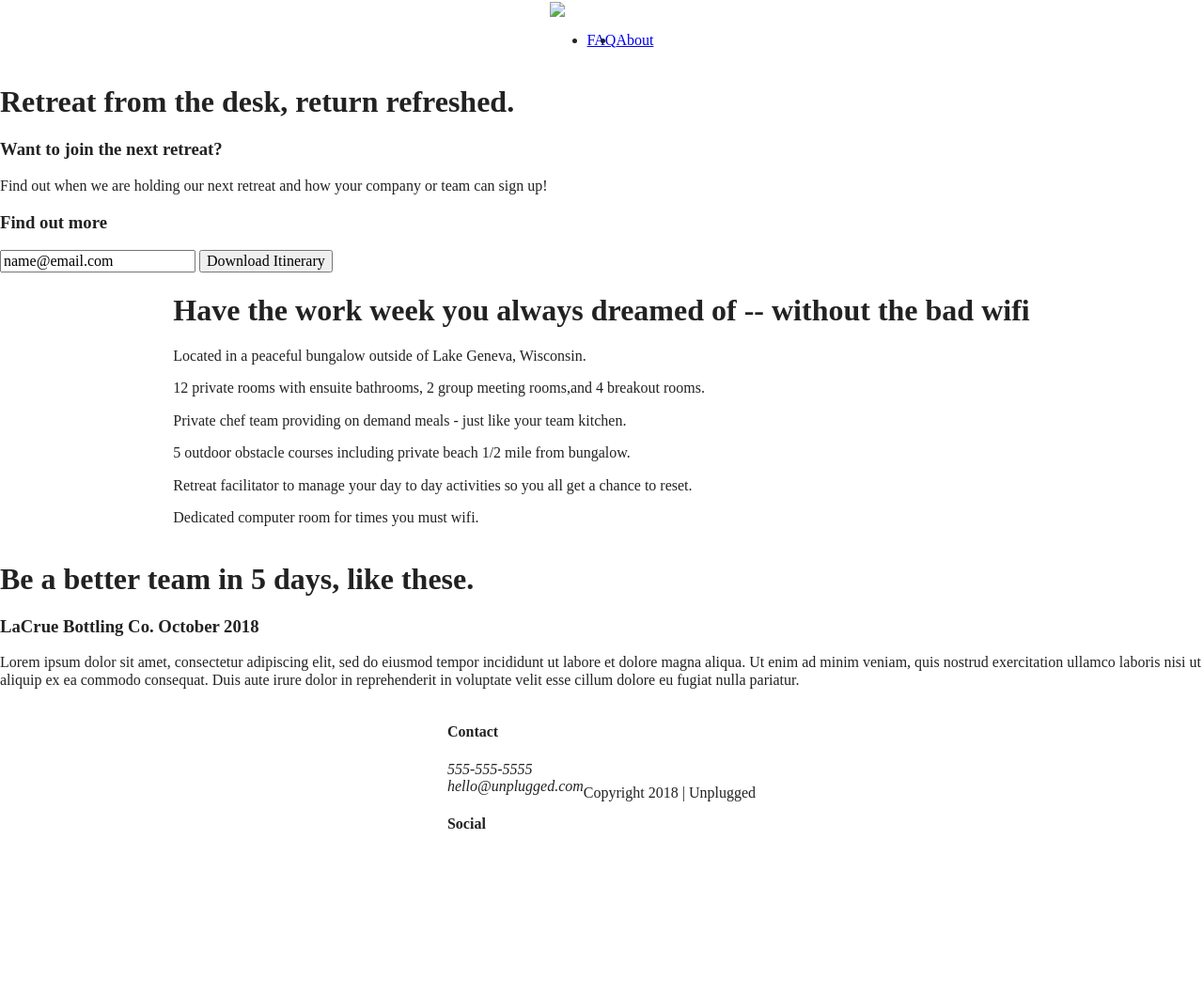
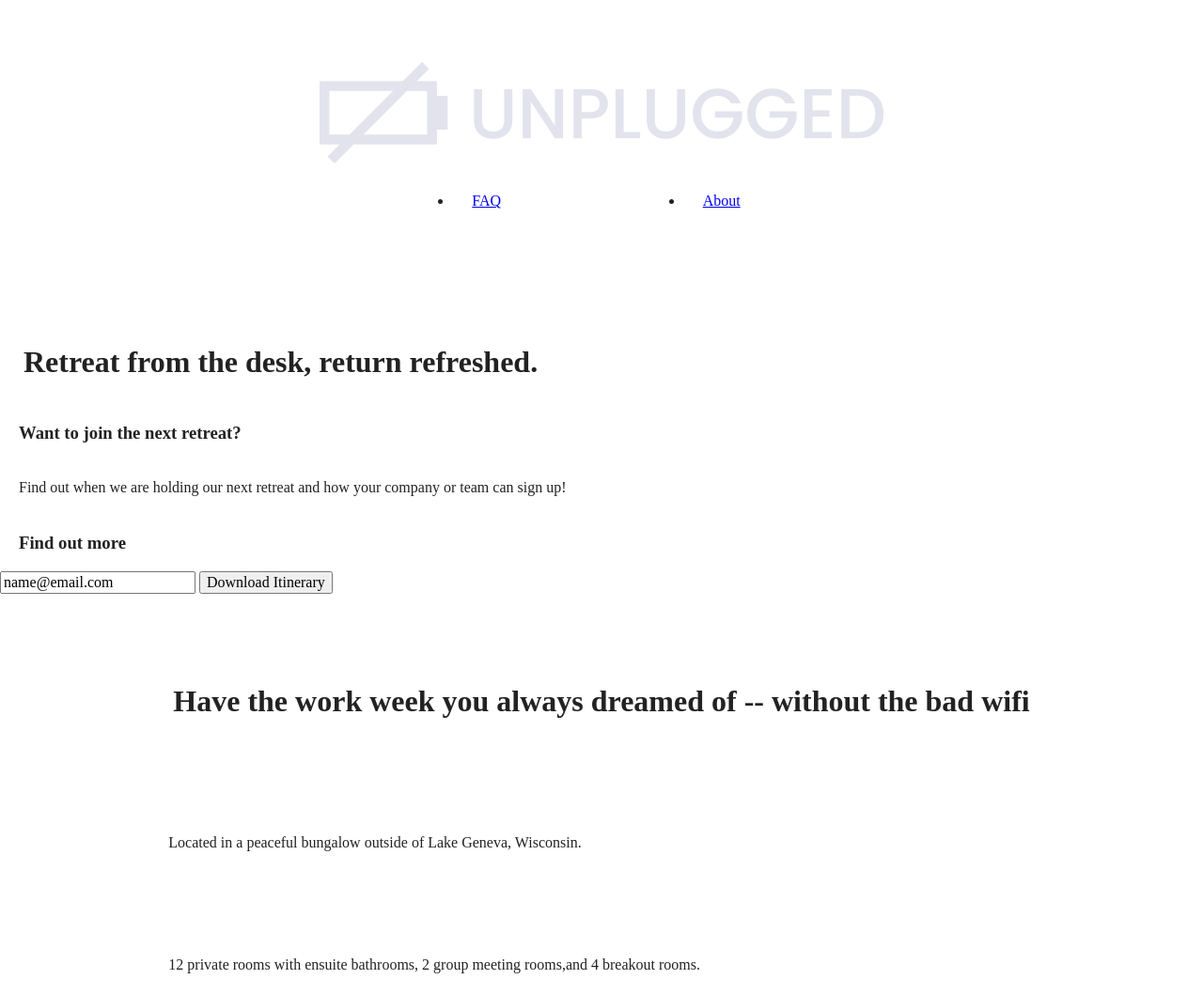
Before and after one commit to titusjosef/unpluged-retreat, a website built with Parcel: page index.html in a window 1280 px wide. Shown: the top 1059 px of the page at 94% size. Before the commit the page ends 940 px from the top, so only its background shows below. Built offline with nearby package versions, Linux system fonts and the light colour scheme; files whose address does not match are found by name.

Commit message:
I added margins and padding in my css and I added the images inside the image folder and then I added the unplugged image inside my html

```diff
--- a/css/main.css
+++ b/css/main.css
@@ -88,6 +88,47 @@ textarea {
    ========================================================================== */
 
     /* -------------------- Base Header - Footer Styles -------------------- */
+
+/* unplugged header */
+
+html {
+
+  font-size:16px;
+
+}
+
+body {
+
+  /*font-family: ;*/
+
+  font-size: 1em;
+
+}
+
+header img {
+
+  width: 100%;
+
+  margin: 0;
+}
+
+
+
+ /* Header styles */
+
+header {
+  padding: 15px 0;
+}
+
+
+
+.header-divider {
+
+width: 100%;
+
+}
+
+
 header,
 
 footer {
@@ -111,6 +152,11 @@ header.content-wrapper {
 
   flex-flow: row wrap;
 
+  width: 100%;
+
+  margin: 90%;
+
+
 }
 
 header nav {
@@ -123,6 +169,10 @@ header nav {
 
   flex-flow: row wrap;
 
+  padding: 15px;
+
+  width: 90%
+
 }
 
 header nav ul {
@@ -130,6 +180,26 @@ header nav ul {
   display: flex;
 
   justify-content: space-around;
+
+  width: 100%
+
+}
+
+nav ul li a{
+
+  padding:20px;
+
+  }
+
+h1 {
+  font-size: 2em;
+
+  margin: 0.67em 0;
+
+  justify-content: center;
+
+  align-content: center;
+
 
 }
 
@@ -175,6 +245,8 @@ footer .social-icons p {
 
   flex-flow: row wrap;
 
+  height: 22px;
+
 }
 /* Features */
 
@@ -185,6 +257,8 @@ footer .social-icons p {
   justify-content: center;
 
   flex-flow: row wrap;
+
+  padding: 50px;
 
 }
 
@@ -198,6 +272,8 @@ footer .social-icons p {
 
   flex-flow: row wrap;
 
+  width: 100%;
+
 }
 
 /* Reviews */
@@ -210,6 +286,63 @@ footer .social-icons p {
 
   flex-flow: row wrap;
 
+  width: 100%
+
+}
+
+h3 {
+  padding-left: 20px;
+  margin: 20px;
+  display: block;
+  font-size: 1.17em;
+  margin-block-start: 1em;
+  margin-block-end: 1em;
+  margin-inline-start: 0px;
+  margin-inline-end: 0px;
+  font-weight: bold;
+}
+
+p {
+
+  padding: 20px;
+
+  display: block;
+
+  margin-block-start: 1em;
+
+  margin-block-end: 1em;
+
+  margin-inline-start: 0px;
+
+  margin-inline-end: 0px;
+}
+
+h1 {
+  font-size: 2em;
+
+  margin: 0.67em 0;
+
+  justify-content: center;
+
+  align-content: center;
+
+  padding: 25px;
+
+}
+
+/* footer */
+
+header, footer {
+
+  display: flex;
+
+  justify-content: center;
+
+  align-items: center;
+
+  flex-flow: row wrap;
+
+  padding: 50px;
 }
 
 
@@ -266,6 +399,10 @@ footer .social-icons p {
     align-items: center;
 
     flex-flow: row wrap;
+
+    width: 55%;
+
+    margin: 50px 0;
 
   }
 
--- a/index.html
+++ b/index.html
@@ -29,9 +29,9 @@
 
     <div class="content wrapper">
 
-      <a href="#"><img src="alt="unpluged logo"></a>
+      <figure>
 
-      <div class="header-divider"></div>
+      <a href= "#" ><img src="../img/unpluggedlogo.png" atl="unplugged-logo"></a>
 
       <nav>
 
```
Also changed, not shown: img/rawpixel-800820-unsplash1.jpg (renamed from Assets/rawpixel-800820-unsplash1.jpg), img/unpluggedlogo.png (renamed from Assets/unpluggedlogo.png), 3 other files.
